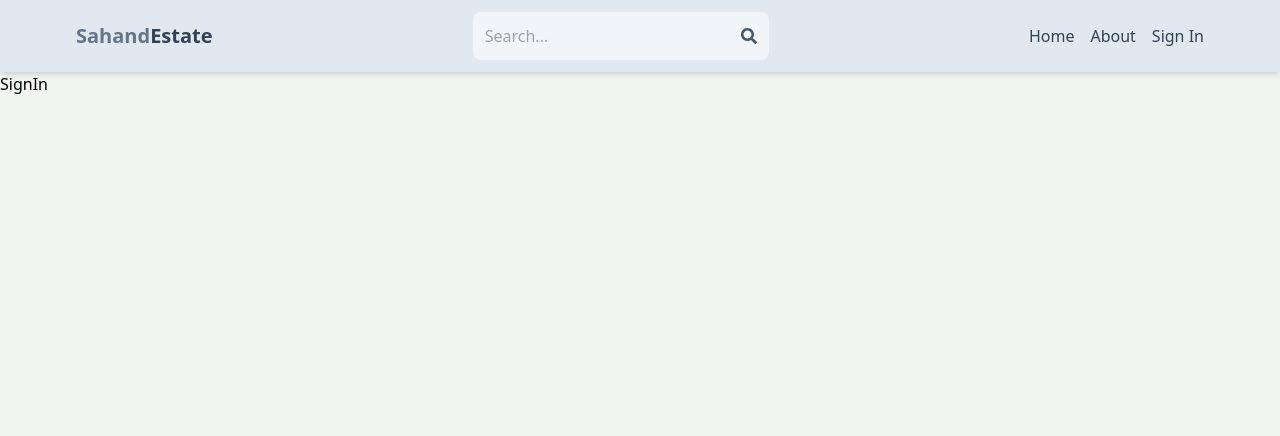
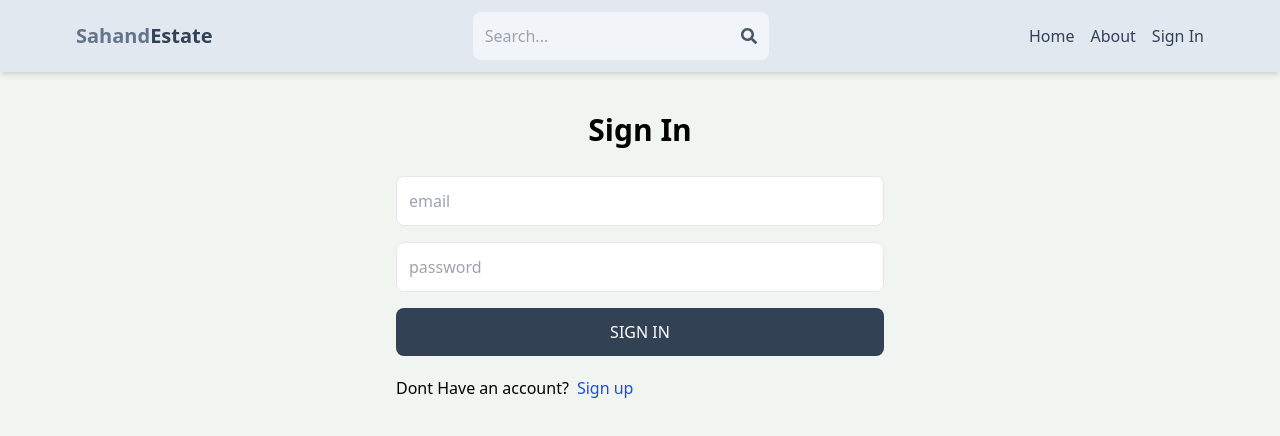
Before and after one commit to shakir780/Mern-estate, a React (Vite) app in the folder client/: page /signIn in a window 1280 px wide. Shown: the top 436 px of the page. Built offline with nearby package versions, Linux system fonts and the light colour scheme.

Commit message:
completed signIn page functionnality

```diff
--- a/client/src/pages/SignIn.jsx
+++ b/client/src/pages/SignIn.jsx
@@ -1,7 +1,83 @@
 import React from "react";
+import { Link, useNavigate } from "react-router-dom";
 
 const SignIn = () => {
-  return <div>SignIn</div>;
+  const [formData, setFormData] = React.useState({});
+  const [error, setError] = React.useState(null);
+  const [loading, setLoading] = React.useState(false);
+  const navigate = useNavigate();
+  const handleChange = (e) => {
+    setFormData({
+      ...formData,
+      [e.target.id]: e.target.value,
+    });
+  };
+
+  const handleSubmit = async (e) => {
+    e.preventDefault();
+    try {
+      setLoading(true);
+      const res = await fetch("/api/auth/signin", {
+        method: "POST",
+        headers: {
+          "Content-Type": "application/json",
+        },
+        body: JSON.stringify(formData),
+      });
+      const data = await res.json();
+      if (data.success === false) {
+        setLoading(false);
+        setError(data.message);
+        return;
+      }
+      setLoading(false);
+      setError(null);
+      navigate("/");
+    } catch (error) {
+      setLoading(false);
+      setError(error.message);
+    }
+  };
+
+  return (
+    <div className="p-3 max-w-lg mx-auto">
+      <h1
+        className="
+  text-3xl text-center font-semibold my-7"
+      >
+        Sign In
+      </h1>
+      <form onSubmit={handleSubmit} className="flex flex-col gap-4 ">
+        <input
+          type="email"
+          placeholder="email"
+          className="border p-3 rounded-lg "
+          id="email"
+          onChange={handleChange}
+        />
+        <input
+          type="password"
+          placeholder="password"
+          className="border p-3 rounded-lg "
+          id="password"
+          onChange={handleChange}
+        />
+        <button
+          disabled={loading}
+          className="bg-slate-700 text-white p-3 rounded-lg uppercase hover:opacity-95 disabled:opacity-80"
+        >
+          {loading ? "Loading..." : "Sign In"}
+        </button>
+      </form>
+      <div className="flex gap-2 mt-5">
+        <p>Dont Have an account?</p>
+        <Link to={"/sign-up"}>
+          <span className="text-blue-700">Sign up</span>
+        </Link>
+      </div>
+      {error && <p className="text-red-500 mt-5">{error}</p>}
+    </div>
+  );
 };
 
 export default SignIn;
```
